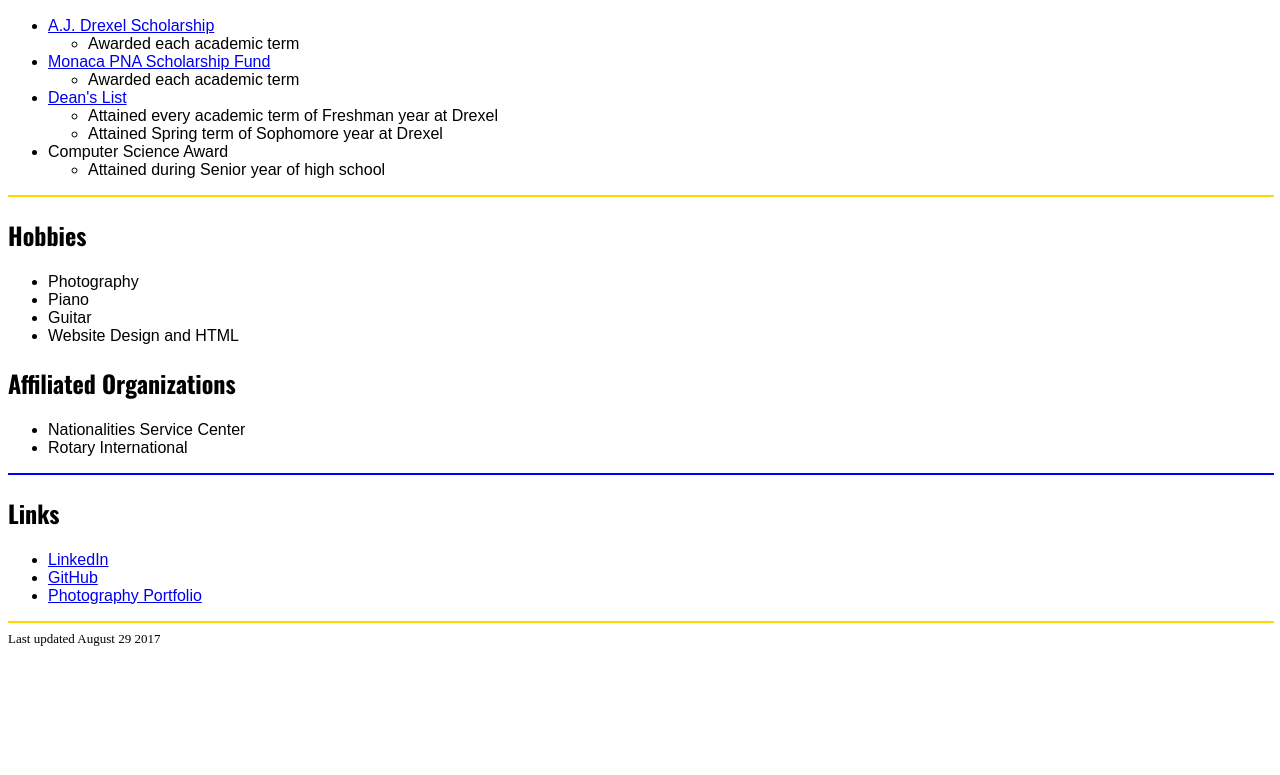
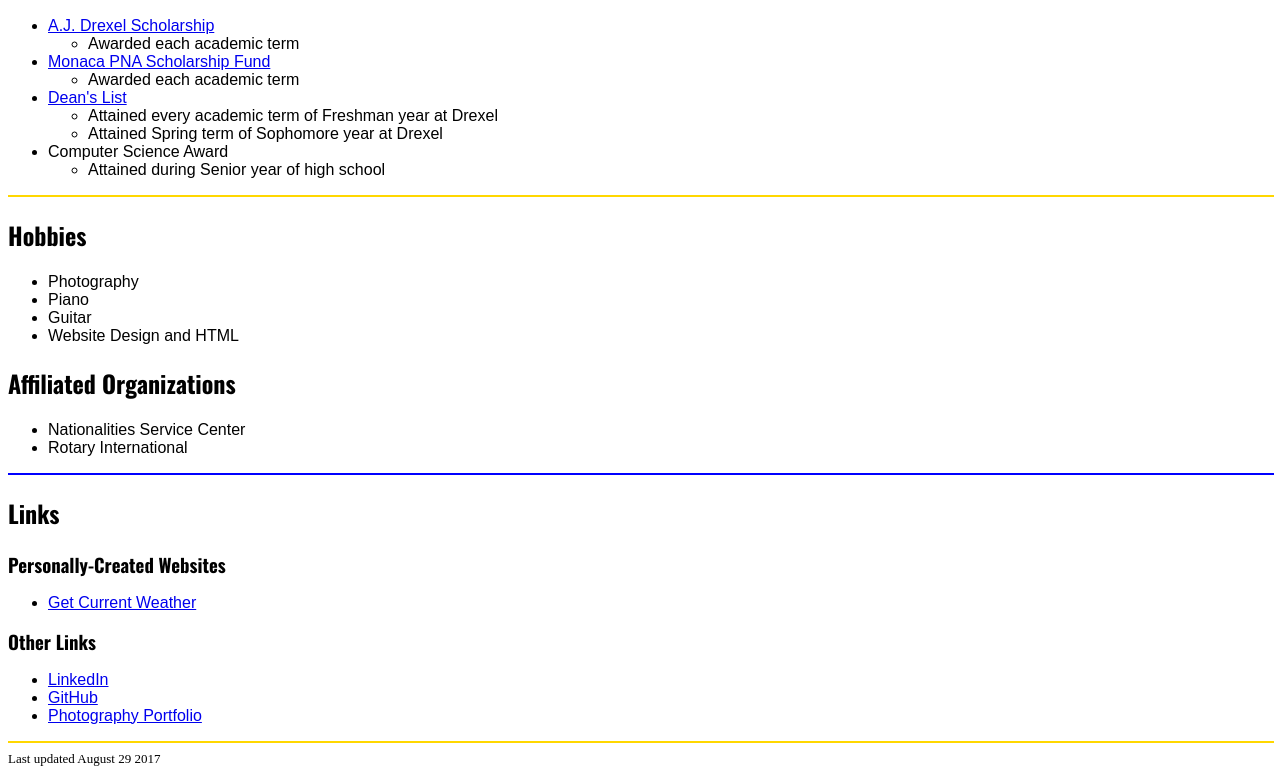
Before and after one commit to rmm429/Personal-Website, a plain HTML site: page info.html in a window 1280 px wide. Shown: the part 2564-3339 px from the top of the page. Before the commit the page ends 3219 px from the top, so only its background shows below. Drawn offline with nearby package versions, Linux system fonts and the light colour scheme; a web font is replaced by a local one.

Commit message:
Added Personally-Created Websites section

```diff
--- a/info.html
+++ b/info.html
@@ -365,6 +365,14 @@
 
 <h2>Links</h2>
 
+<h3 style="margin: 0; padding: 0;">Personally-Created Websites</h3>
+
+<ul>
+	<li><a href="https://www.cs.drexel.edu/~rmm429/weather.html" target="_blank">Get Current Weather</a></li>
+</ul>
+
+<h3 style="margin: 0; padding: 0;">Other Links</h3>
+
 <ul>
 	<li><a href="https://www.linkedin.com/in/richard-mangerie-a4a61610a" target="_blank">LinkedIn</a></li>
 	<li><a href="https://github.com/rmm429" target="_blank">GitHub</a></li>
```
